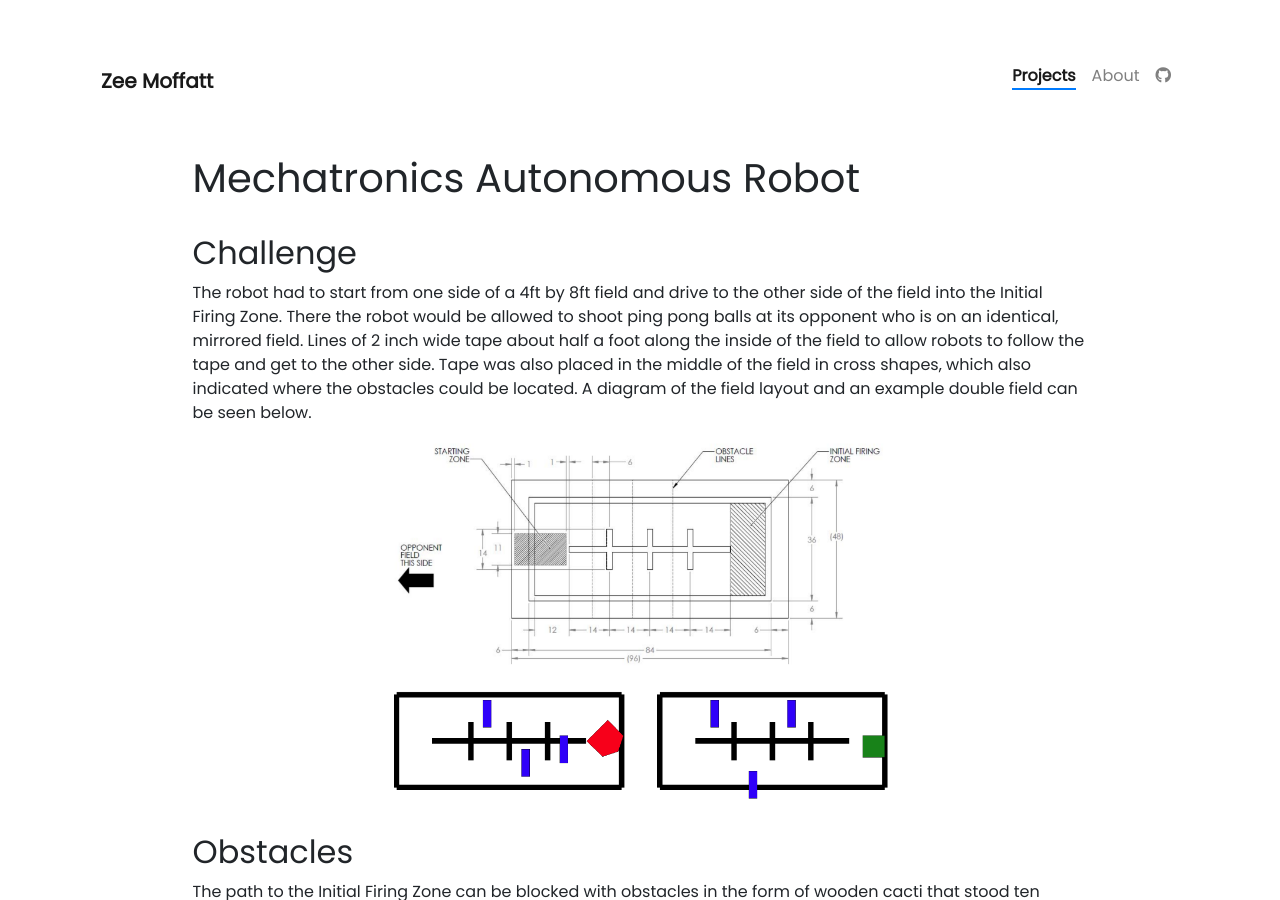
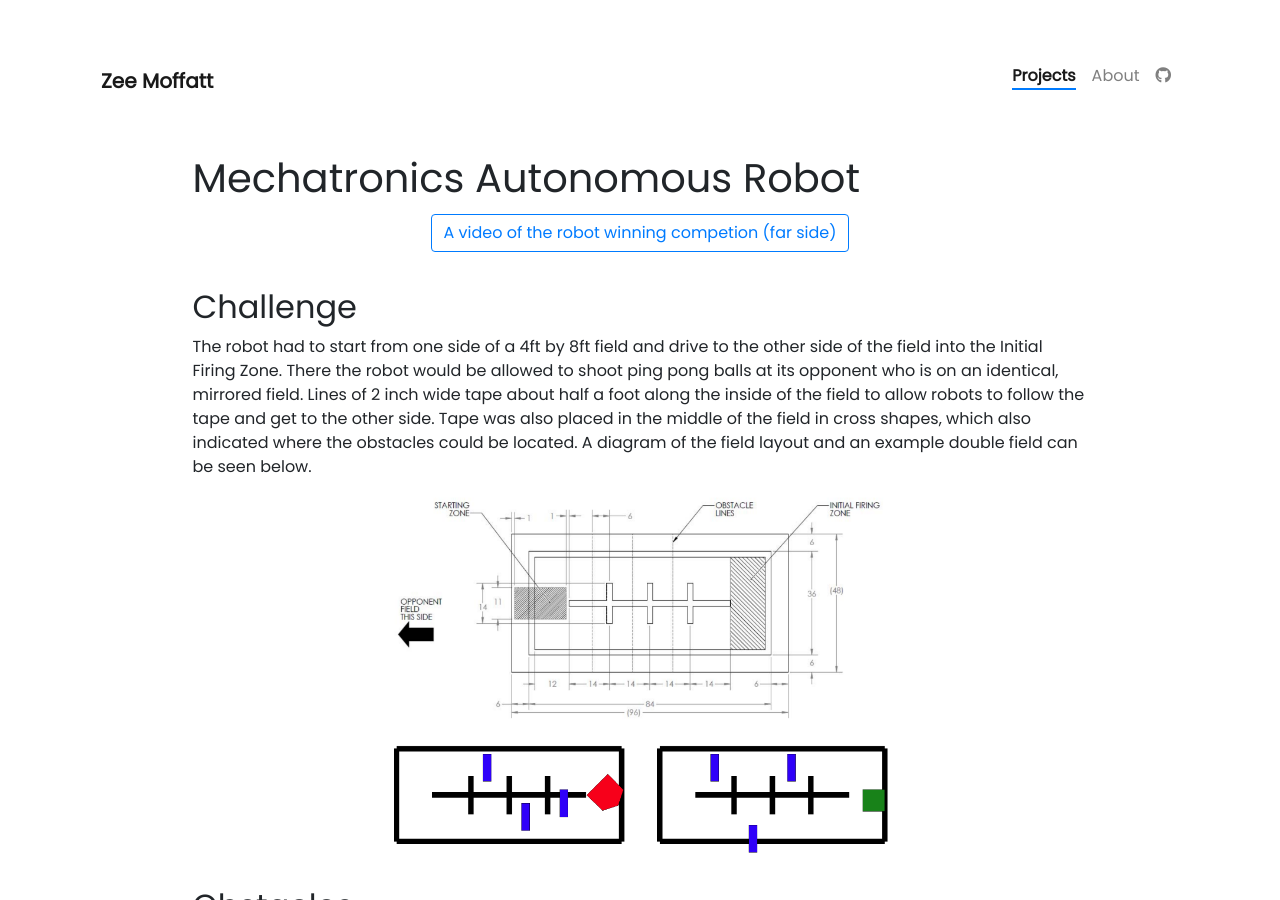
Before and after one commit to zmoffatt/zmoffatt.github.io, a Jekyll site: the page built from _projects/2_Mechatronics_Autonomous_Robot.md, in a window 1280 px wide and 900 px high. Built offline with Jekyll 4.4.1, drawn with Linux system fonts in a browser that asks for light colours; nearby versions of some CDN libraries; comment, search, counter and statistics services are not loaded.

Commit message:
Added vide to top

```diff
--- a/_projects/2_Mechatronics_Autonomous_Robot.md
+++ b/_projects/2_Mechatronics_Autonomous_Robot.md
@@ -6,6 +6,10 @@
 ---
 
 # Mechatronics Autonomous Robot
+
+<p class="text-center">
+{% include button.html link="https://www.youtube.com/watch?v=Uoz3Ah66wBg" text="A video of the robot winning competion (far side)" %}
+</p>
 
 
 ## Challenge
```
